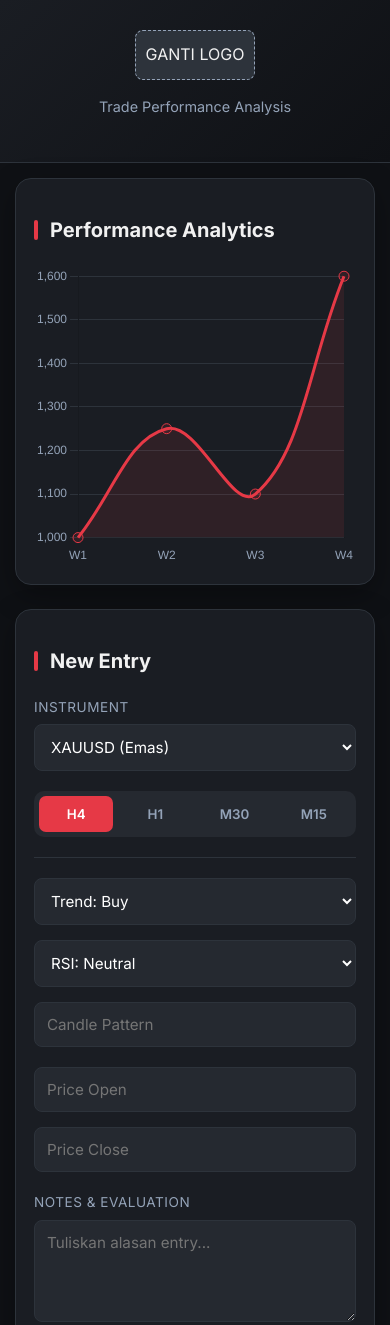
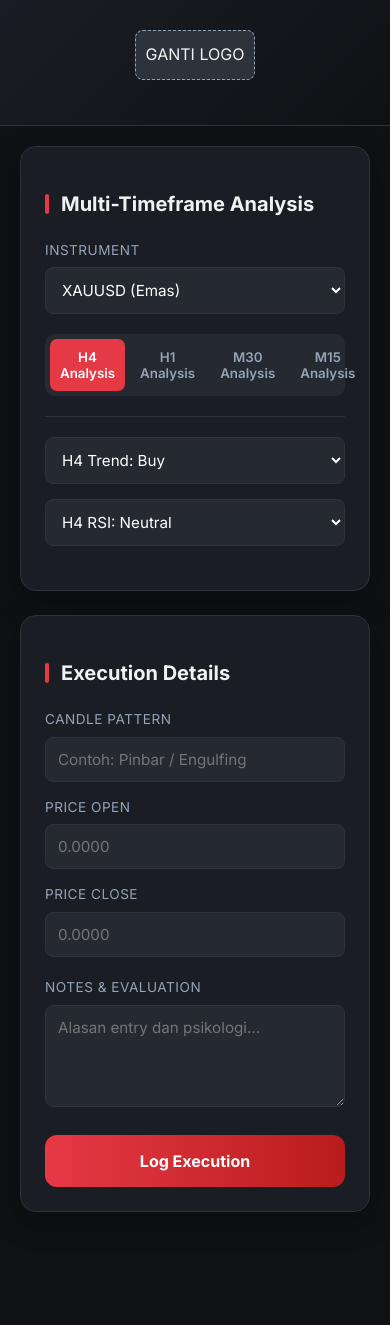
Before and after one commit to putrodiyan16/Jurnal-Trading-1, a plain HTML site: page index.html in a window 390 px wide. Shown: the top 1325 px of the page. Drawn offline with nearby package versions, Linux system fonts and the light colour scheme.

Commit message:
Update index.html

```diff
--- a/index.html
+++ b/index.html
@@ -18,108 +18,25 @@
         }
 
         * { box-sizing: border-box; font-family: 'Inter', sans-serif; }
-
-        body {
-            background-color: var(--bg-body);
-            color: var(--text-main);
-            margin: 0;
-            padding-bottom: 50px;
-            line-height: 1.6;
-        }
-
-        header {
-            background: linear-gradient(135deg, #1a1d23 0%, #0f1115 100%);
-            padding: 30px 20px;
-            text-align: center;
-            border-bottom: 1px solid var(--border-color);
-        }
-
-        .logo-placeholder {
-            width: 120px;
-            height: 50px;
-            background: #2d333b;
-            margin: 0 auto 15px;
-            display: flex;
-            align-items: center;
-            justify-content: center;
-            border-radius: 8px;
-            border: 1px dashed var(--text-muted);
-            cursor: pointer;
-            overflow: hidden;
-        }
-
+        body { background-color: var(--bg-body); color: var(--text-main); margin: 0; padding-bottom: 50px; line-height: 1.6; }
+        header { background: linear-gradient(135deg, #1a1d23 0%, #0f1115 100%); padding: 30px 20px; text-align: center; border-bottom: 1px solid var(--border-color); }
+        .logo-placeholder { width: 120px; height: 50px; background: #2d333b; margin: 0 auto 15px; display: flex; align-items: center; justify-content: center; border-radius: 8px; border: 1px dashed var(--text-muted); cursor: pointer; overflow: hidden; }
         .logo-placeholder img { width: 100%; height: 100%; object-fit: contain; }
-
         .container { max-width: 1000px; margin: 0 auto; padding: 20px; }
-
-        .card {
-            background: var(--bg-card);
-            border: 1px solid var(--border-color);
-            border-radius: 16px;
-            padding: 24px;
-            margin-bottom: 24px;
-            box-shadow: 0 10px 30px rgba(0,0,0,0.3);
-        }
-
+        .card { background: var(--bg-card); border: 1px solid var(--border-color); border-radius: 16px; padding: 24px; margin-bottom: 24px; box-shadow: 0 10px 30px rgba(0,0,0,0.3); }
         h2 { font-weight: 700; font-size: 1.25rem; margin-bottom: 20px; display: flex; align-items: center; }
         h2::before { content: ''; width: 4px; height: 20px; background: var(--primary-red); margin-right: 12px; border-radius: 2px; }
-
         .input-grid { display: grid; grid-template-columns: repeat(auto-fit, minmax(200px, 1fr)); gap: 15px; margin-bottom: 20px; }
-
         label { display: block; font-size: 0.85rem; color: var(--text-muted); margin-bottom: 6px; text-transform: uppercase; letter-spacing: 0.5px; }
-
-        select, input, textarea {
-            width: 100%;
-            background: #252930;
-            border: 1px solid var(--border-color);
-            color: white;
-            padding: 12px;
-            border-radius: 8px;
-            font-size: 0.95rem;
-            transition: all 0.3s ease;
-        }
-
+        select, input, textarea { width: 100%; background: #252930; border: 1px solid var(--border-color); color: white; padding: 12px; border-radius: 8px; font-size: 0.95rem; transition: all 0.3s ease; }
         select:focus, input:focus, textarea:focus { border-color: var(--primary-red); outline: none; box-shadow: 0 0 0 2px rgba(230, 57, 70, 0.2); }
-
         .tab-container { display: flex; background: #252930; border-radius: 10px; padding: 5px; margin-bottom: 20px; gap: 5px; }
-        .tab-btn {
-            flex: 1;
-            padding: 10px;
-            border: none;
-            background: none;
-            color: var(--text-muted);
-            cursor: pointer;
-            border-radius: 7px;
-            font-weight: 600;
-            transition: 0.3s;
-        }
+        .tab-btn { flex: 1; padding: 10px; border: none; background: none; color: var(--text-muted); cursor: pointer; border-radius: 7px; font-weight: 600; transition: 0.3s; }
         .tab-btn.active { background: var(--primary-red); color: white; }
         .tab-content { display: none; border-top: 1px solid var(--border-color); padding-top: 20px; }
         .tab-content.active { display: block; }
-
-        .btn-save {
-            background: linear-gradient(to right, var(--primary-red), var(--accent-red));
-            color: white;
-            border: none;
-            padding: 16px;
-            width: 100%;
-            border-radius: 12px;
-            font-weight: 700;
-            font-size: 1rem;
-            cursor: pointer;
-            transition: transform 0.2s, box-shadow 0.2s;
-            margin-top: 20px;
-        }
-
+        .btn-save { background: linear-gradient(to right, var(--primary-red), var(--accent-red)); color: white; border: none; padding: 16px; width: 100%; border-radius: 12px; font-weight: 700; font-size: 1rem; cursor: pointer; transition: transform 0.2s, box-shadow 0.2s; margin-top: 20px; }
         .btn-save:hover { transform: translateY(-2px); box-shadow: 0 5px 15px rgba(230, 57, 70, 0.4); }
-        .btn-save:disabled { background: #444; cursor: not-allowed; transform: none; box-shadow: none; }
-
-        .chart-container { position: relative; height: 300px; width: 100%; }
-
-        @media (max-width: 600px) {
-            .container { padding: 15px; }
-            .card { padding: 18px; }
-        }
     </style>
 </head>
 <body>
@@ -130,19 +47,11 @@
         <img id="logoImg" style="display:none;">
     </div>
     <input type="file" id="logoInput" style="display:none" accept="image/*" onchange="loadLogo(event)">
-    <p style="color: var(--text-muted); font-size: 0.9rem;">Trade Performance Analysis</p>
 </header>
 
 <div class="container">
     <div class="card">
-        <h2>Performance Analytics</h2>
-        <div class="chart-container">
-            <canvas id="mainChart"></canvas>
-        </div>
-    </div>
-
-    <div class="card">
-        <h2>New Entry</h2>
+        <h2>Multi-Timeframe Analysis</h2>
         <div class="input-grid">
             <div class="form-group">
                 <label>Instrument</label>
@@ -155,71 +64,63 @@
         </div>
 
         <div class="tab-container">
-            <button class="tab-btn active" onclick="openTab(event, 'H4')">H4</button>
-            <button class="tab-btn" onclick="openTab(event, 'H1')">H1</button>
-            <button class="tab-btn" onclick="openTab(event, 'M30')">M30</button>
-            <button class="tab-btn" onclick="openTab(event, 'M15')">M15</button>
+            <button class="tab-btn active" onclick="openTab(event, 'H4')">H4 Analysis</button>
+            <button class="tab-btn" onclick="openTab(event, 'H1')">H1 Analysis</button>
+            <button class="tab-btn" onclick="openTab(event, 'M30')">M30 Analysis</button>
+            <button class="tab-btn" onclick="openTab(event, 'M15')">M15 Analysis</button>
         </div>
 
         <div id="H4" class="tab-content active">
             <div class="input-grid">
-                <select class="trend"><option value="Buy">Trend: Buy</option><option value="Sell">Trend: Sell</option></select>
-                <select class="rsi"><option value="Neutral">RSI: Neutral</option><option value="Overbought">RSI: Overbought</option><option value="Oversold">RSI: Oversold</option></select>
-                <input type="text" class="candle" placeholder="Candle Pattern">
-            </div>
-            <div class="input-grid">
-                <input type="text" class="openPrice" placeholder="Price Open">
-                <input type="text" class="closePrice" placeholder="Price Close">
+                <select class="trend"><option value="Buy">H4 Trend: Buy</option><option value="Sell">H4 Trend: Sell</option></select>
+                <select class="rsi"><option value="Neutral">H4 RSI: Neutral</option><option value="Overbought">H4 RSI: Overbought</option><option value="Oversold">H4 RSI: Oversold</option></select>
             </div>
         </div>
-
         <div id="H1" class="tab-content">
             <div class="input-grid">
-                <select class="trend"><option value="Buy">Trend: Buy</option><option value="Sell">Trend: Sell</option></select>
-                <select class="rsi"><option value="Neutral">RSI: Neutral</option><option value="Overbought">RSI: Overbought</option><option value="Oversold">RSI: Oversold</option></select>
-                <input type="text" class="candle" placeholder="Candle Pattern">
-            </div>
-            <div class="input-grid">
-                <input type="text" class="openPrice" placeholder="Price Open">
-                <input type="text" class="closePrice" placeholder="Price Close">
+                <select class="trend"><option value="Buy">H1 Trend: Buy</option><option value="Sell">H1 Trend: Sell</option></select>
+                <select class="rsi"><option value="Neutral">H1 RSI: Neutral</option><option value="Overbought">H1 RSI: Overbought</option><option value="Oversold">H1 RSI: Oversold</option></select>
             </div>
         </div>
-
         <div id="M30" class="tab-content">
             <div class="input-grid">
-                <select class="trend"><option value="Buy">Trend: Buy</option><option value="Sell">Trend: Sell</option></select>
-                <select class="rsi"><option value="Neutral">RSI: Neutral</option><option value="Overbought">RSI: Overbought</option><option value="Oversold">RSI: Oversold</option></select>
-                <input type="text" class="candle" placeholder="Candle Pattern">
-            </div>
-            <div class="input-grid">
-                <input type="text" class="openPrice" placeholder="Price Open">
-                <input type="text" class="closePrice" placeholder="Price Close">
+                <select class="trend"><option value="Buy">M30 Trend: Buy</option><option value="Sell">M30 Trend: Sell</option></select>
+                <select class="rsi"><option value="Neutral">M30 RSI: Neutral</option><option value="Overbought">M30 RSI: Overbought</option><option value="Oversold">M30 RSI: Oversold</option></select>
             </div>
         </div>
-
         <div id="M15" class="tab-content">
             <div class="input-grid">
-                <select class="trend"><option value="Buy">Trend: Buy</option><option value="Sell">Trend: Sell</option></select>
-                <select class="rsi"><option value="Neutral">RSI: Neutral</option><option value="Overbought">RSI: Overbought</option><option value="Oversold">RSI: Oversold</option></select>
-                <input type="text" class="candle" placeholder="Candle Pattern">
-            </div>
-            <div class="input-grid">
-                <input type="text" class="openPrice" placeholder="Price Open">
-                <input type="text" class="closePrice" placeholder="Price Close">
+                <select class="trend"><option value="Buy">M15 Trend: Buy</option><option value="Sell">M15 Trend: Sell</option></select>
+                <select class="rsi"><option value="Neutral">M15 RSI: Neutral</option><option value="Overbought">M15 RSI: Overbought</option><option value="Oversold">M15 RSI: Oversold</option></select>
             </div>
         </div>
+    </div>
 
-        <div class="form-group" style="margin-top: 10px;">
+    <div class="card">
+        <h2>Execution Details</h2>
+        <div class="input-grid">
+            <div class="form-group">
+                <label>Candle Pattern</label>
+                <input type="text" id="mainCandle" placeholder="Contoh: Pinbar / Engulfing">
+            </div>
+            <div class="form-group">
+                <label>Price Open</label>
+                <input type="text" id="openPrice" placeholder="0.0000">
+            </div>
+            <div class="form-group">
+                <label>Price Close</label>
+                <input type="text" id="closePrice" placeholder="0.0000">
+            </div>
+        </div>
+        <div class="form-group">
             <label>Notes & Evaluation</label>
-            <textarea id="mainNotes" rows="4" placeholder="Tuliskan alasan entry..."></textarea>
+            <textarea id="mainNotes" rows="4" placeholder="Alasan entry dan psikologi..."></textarea>
         </div>
-
         <button id="saveBtn" class="btn-save">Log Execution</button>
     </div>
 </div>
 
 <script>
-    // Konfigurasi Google Sheets
     const scriptURL = 'GANTI_DENGAN_URL_WEB_APP_KAMU';
 
     function openTab(evt, tfName) {
@@ -240,74 +141,34 @@
         text.style.display = 'none';
     }
 
-    // Fungsi Simpan Data
     document.getElementById('saveBtn').addEventListener('click', function() {
         const btn = this;
-        const activeTab = document.querySelector('.tab-content.active');
-
         const journalData = {
             pair: document.getElementById('mainPair').value,
-            timeframe: activeTab.id,
-            trend: activeTab.querySelector('.trend').value,
-            rsi: activeTab.querySelector('.rsi').value,
-            candle: activeTab.querySelector('.candle').value,
-            open: activeTab.querySelector('.openPrice').value,
-            close: activeTab.querySelector('.closePrice').value,
+            // Ambil data semua TF secara mendatar
+            h4_trend: document.querySelector('#H4 .trend').value,
+            h4_rsi: document.querySelector('#H4 .rsi').value,
+            h1_trend: document.querySelector('#H1 .trend').value,
+            h1_rsi: document.querySelector('#H1 .rsi').value,
+            m30_trend: document.querySelector('#M30 .trend').value,
+            m30_rsi: document.querySelector('#M30 .rsi').value,
+            m15_trend: document.querySelector('#M15 .trend').value,
+            m15_rsi: document.querySelector('#M15 .rsi').value,
+            // Data Eksekusi Terpisah
+            candle: document.getElementById('mainCandle').value,
+            open: document.getElementById('openPrice').value,
+            close: document.getElementById('closePrice').value,
             notes: document.getElementById('mainNotes').value
         };
 
-        if(scriptURL === 'GANTI_DENGAN_URL_WEB_APP_KAMU') {
-            alert('Error: Kamu belum memasukkan URL Google Apps Script di bagian bawah kode!');
-            return;
-        }
+        if(scriptURL === 'GANTI_DENGAN_URL_WEB_APP_KAMU') { alert('URL Script Belum Diisi!'); return; }
 
         btn.disabled = true;
-        btn.innerText = 'Sending to Sheets...';
+        btn.innerText = 'Syncing...';
 
-        fetch(scriptURL, {
-            method: 'POST',
-            mode: 'no-cors', // Penting untuk Google Apps Script
-            cache: 'no-cache',
-            headers: { 'Content-Type': 'application/json' },
-            body: JSON.stringify(journalData)
-        })
-        .then(() => {
-            alert('Berhasil! Data telah terkirim ke Google Sheets.');
-            btn.disabled = false;
-            btn.innerText = 'Log Execution';
-        })
-        .catch(error => {
-            console.error('Error!', error.message);
-            alert('Terjadi kesalahan saat menyimpan data.');
-            btn.disabled = false;
-            btn.innerText = 'Log Execution';
-        });
-    });
-
-    // Chart.js Setup
-    const ctx = document.getElementById('mainChart').getContext('2d');
-    new Chart(ctx, {
-        type: 'line',
-        data: {
-            labels: ['W1', 'W2', 'W3', 'W4'],
-            datasets: [{
-                label: 'Equity',
-                data: [1000, 1250, 1100, 1600],
-                borderColor: '#e63946',
-                tension: 0.4,
-                fill: true,
-                backgroundColor: 'rgba(230, 57, 70, 0.1)',
-                pointRadius: 5
-            }]
-        },
-        options: {
-            maintainAspectRatio: false,
-            plugins: { legend: { display: false } },
-            scales: {
-                y: { grid: { color: '#2d333b' }, ticks: { color: '#94a3b8' } },
-                x: { grid: { display: false }, ticks: { color: '#94a3b8' } }
-            }
-        }
+        fetch(scriptURL, { method: 'POST', mode: 'no-cors', cache: 'no-cache', headers: { 'Content-Type': 'application/json' }, body: JSON.stringify(journalData) })
+        .then(() => { alert('Data Tersimpan!'); btn.disabled = false; btn.innerText = 'Log Execution'; })
+        .catch(() => { alert('Gagal!'); btn.disabled = false; });
     });
 </script>
 </body>
```
